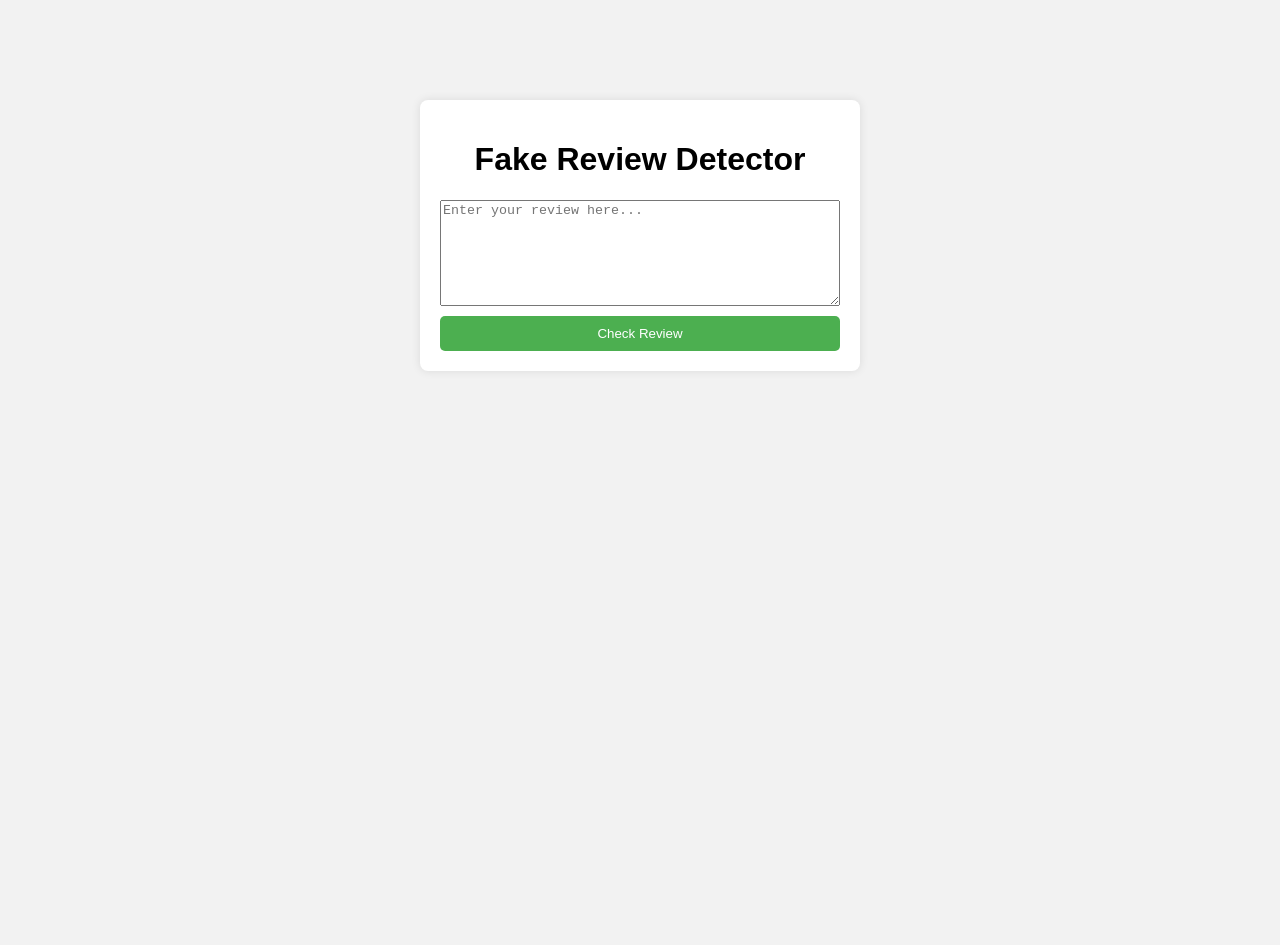
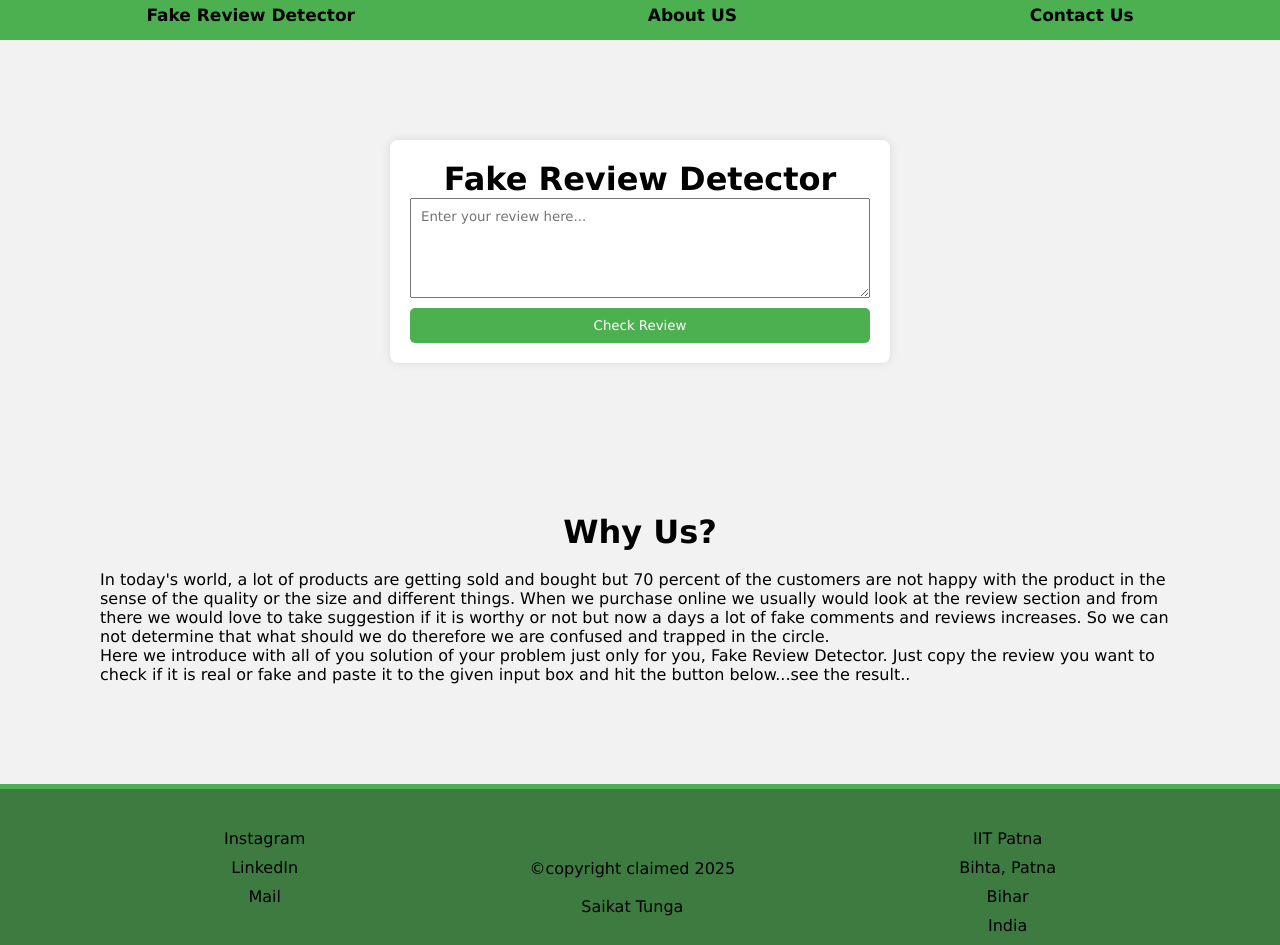
Before and after one commit to saikatwebdev/FakeReviewDetector, a plain HTML site: page index.html in a window 1280 px wide. Before the commit the page ends 800 px from the top, so only its background shows below. Drawn offline with Linux system fonts and the light colour scheme.

Commit message:
changes in the UI

```diff
--- a/index.html
+++ b/index.html
@@ -1,18 +1,73 @@
-
 <!DOCTYPE html>
 <html lang="en">
-<head>
-    <meta charset="UTF-8">
+  <head>
+    <meta charset="UTF-8" />
     <title>Fake Review Detector</title>
-    <link rel="stylesheet" href="styles.css">
-</head>
-<body>
-    <div class="container">
+    <link rel="stylesheet" href="styles.css" />
+  </head>
+  <body>
+    <nav>
+      <ul>
+        <li><a href="index.html">Fake Review Detector</a></li>
+        <li><a href="about.html">About US</a></li>
+        <li><a href="contact.html">Contact Us</a></li>
+      </ul>
+    </nav>
+      <div class="container1">
         <h1>Fake Review Detector</h1>
-        <textarea id="reviewInput" placeholder="Enter your review here..."></textarea>
+        <textarea
+          id="reviewInput"
+          placeholder="Enter your review here..."
+        ></textarea>
         <button onclick="submitReview()">Check Review</button>
         <p id="result"></p>
-    </div>
+      </div>
+      <div class="container2">
+        <h1>Why Us?</h1>
+        <br />
+        <p>
+          In today's world, a lot of products are getting sold and bought but 70
+          percent of the customers are not happy with the product in the sense
+          of the quality or the size and different things. When we purchase
+          online we usually would look at the review section and from there we
+          would love to take suggestion if it is worthy or not but now a days a
+          lot of fake comments and reviews increases. So we can not determine
+          that what should we do therefore we are confused and trapped in the
+          circle.
+        </p>
+        <p>
+          Here we introduce with all of you solution of your problem just only
+          for you, Fake Review Detector. Just copy the review you want to check
+          if it is real or fake and paste it to the given input box and hit the
+          button below...see the result..
+        </p>
+      </div>
+      <div class="footer">
+
+        <div class="footer-1">
+          <ul>
+            <li>Instagram</li>
+            <li>LinkedIn</li>
+            <li>Mail</li>
+          </ul>
+
+        </div>
+        <div class="footer-2">
+          <span>©copyright claimed 2025</span><br>
+        <span>Saikat Tunga</span>
+
+        </div>
+        <div class="footer-3">
+          <ul>
+            <li>IIT Patna</li>
+            <li>Bihta, Patna</li>
+            <li>Bihar</li>
+            <li>India</li>
+        </ul>
+
+        </div>
+      </div>
+
     <script src="script.js"></script>
-</body>
+  </body>
 </html>
--- a/styles.css
+++ b/styles.css
@@ -1,21 +1,65 @@
-
+*{
+    margin: 0;
+    padding: 0;
+    box-sizing: border-box;
+    font-family: Verdana, Geneva, Tahoma, sans-serif;
+}
 body {
     font-family: Arial, sans-serif;
     background-color: #f2f2f2;
+    z-index: -1;
 }
-.container {
+
+nav{
+    height: 40px;
+    background-color: #4CAF50;
+    position: sticky;
+    overflow: hidden;
+    z-index: 1;
+    scroll-behavior: unset;
+}
+
+nav ul{
+    display: flex;
+    justify-content: space-around;
+}
+nav ul li{
+    list-style-type: none;
+    margin-top: 5px;
+}
+
+nav ul li a{
+    text-decoration: none;
+    font-size: 17px;
+    color: black;
+    font-weight: 800;
+}
+
+
+
+.container1 {
     display: flex;
     justify-content: center;
     align-items: center;
     flex-wrap: wrap;
-    width: 400px;
+    width: 500px;
     margin: 100px auto;
     background-color: white;
     padding: 20px;
     border-radius: 8px;
     box-shadow: 0 0 10px rgba(0, 0, 0, 0.1);
 }
+.container2{
+    display: flex;
+    justify-content: center;
+    align-items: center;
+    flex-direction: column;
+    flex-wrap: wrap;
+    padding:100px;
+    padding-top: 50px;
+}
 textarea {
+    padding:10px;
     width: 100%;
     height: 100px;
     margin-bottom: 10px;
@@ -31,8 +75,42 @@ button {
 }
 button:hover{
     background-color: #3e7b40;
+    cursor: pointer;
 }
 #result {
     margin-top: 10px;
     font-weight: bold;
 }
+
+
+.foooter {
+    margin-bottom: 20px;
+}
+.footer ul{
+    text-align: center;
+}
+.footer ul li{
+    list-style-type:none;
+}
+.footer {
+    display: flex;
+    justify-content: space-evenly;
+    background-color: #3e7b40;
+    border-top: 5px solid #4CAF50;
+}
+
+.footer-1, .footer-2, .footer-3{
+    text-align: center;
+    padding-top: 30px;
+
+}
+
+.footer-1 ul li, .footer-3 ul li{
+    margin: 10px;
+}
+.footer-2{
+    display: flex;
+    flex-direction: column;
+    align-items: center;
+    margin-top: 40px;
+}
```
Also changed, not shown: instagram.png (added).
